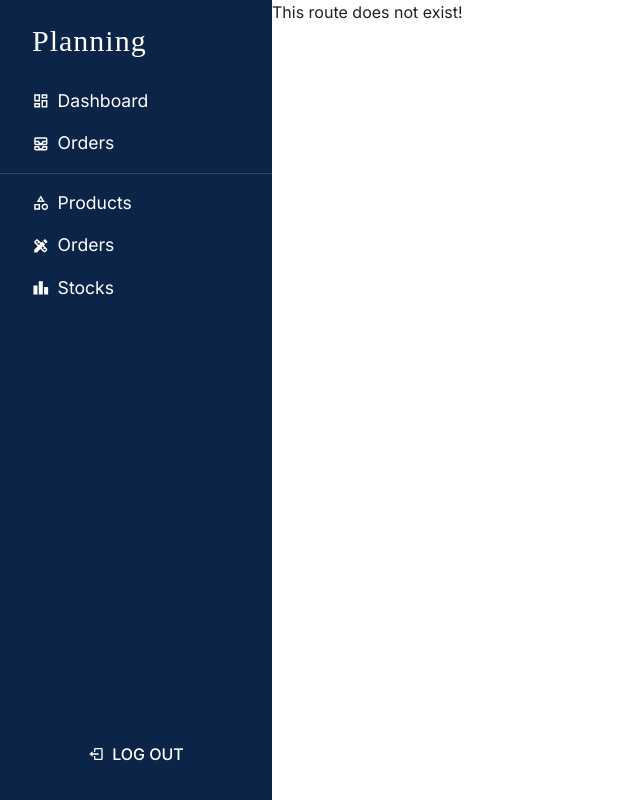
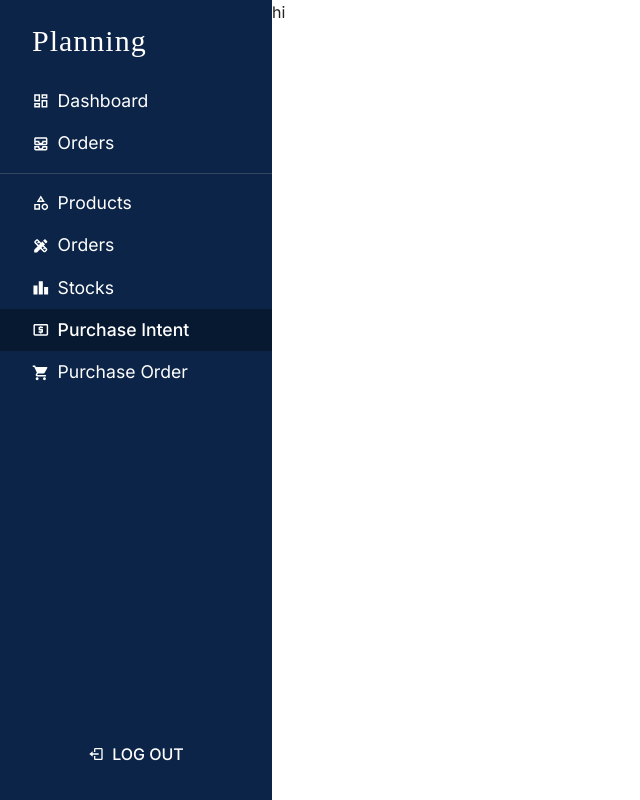
Before and after one commit to KZ-ERP-solutions/ERPfrontend, a React (Vite) app: page /planning/pi in a window 1280 px wide. Shown: the whole page, without its empty margins (0-640 px from the left). Built offline with nearby package versions, Linux system fonts and the light colour scheme; no server answers; a web font is replaced by a local one.

Commit message:
pi section added

```diff
--- a/src/components/common/SidePanel.jsx
+++ b/src/components/common/SidePanel.jsx
@@ -9,6 +9,8 @@ import {
   MdDesignServices,
   MdOutlineCategory,
   MdLeaderboard,
+  MdLocalAtm,
+  MdShoppingCart,
 } from 'react-icons/md';
 import Logout from './logout/Logout';
 
@@ -45,6 +47,16 @@ function SidePanel() {
       name: 'Stocks',
       path: '/planning/stocks',
       icon: <MdLeaderboard />,
+    },
+    {
+      name: 'Purchase Intent',
+      path: '/planning/pi',
+      icon: <MdLocalAtm />,
+    },
+    {
+      name: 'Purchase Order',
+      path: '/planning/po',
+      icon: <MdShoppingCart />,
     },
   ];
 
--- a/src/pages/planning/Planning.jsx
+++ b/src/pages/planning/Planning.jsx
@@ -10,6 +10,8 @@ import Materials from './Materials';
 import Products from './Products';
 import Dashboard from '../Dashboard';
 import Stocks from './stock/Stocks';
+import PurchaseIntent from './PurchaseIntent';
+import PurchaseOrder from './PurchaseOrder';
 
 function Planning() {
   const location = useLocation();
@@ -32,6 +34,8 @@ function Planning() {
           <Route exact path="/products" element={<Products />} />
           <Route exact path="/materials" element={<Materials />} />
           <Route exact path="/stocks" element={<Stocks />} />
+          <Route exact path="/pi" element={<PurchaseIntent />} />
+          <Route exact path="/po" element={<PurchaseOrder />} />
           <Route path="*" element={<ErrorPage />} />
         </Routes>
       </Box>
--- a/src/pages/planning/Products.jsx
+++ b/src/pages/planning/Products.jsx
@@ -1,6 +1,5 @@
 import React, { useEffect, useState } from 'react';
 import { Box, Typography } from '@mui/material';
-import { FaSitemap } from 'react-icons/fa';
 import api from '../../utils/api';
 import ProductsTable from '../../components/planning/products/ProductsTable';
 import SearchWrapper from '../../components/planning/products/SearchWrapper';
--- /dev/null
+++ b/src/pages/planning/PurchaseIntent.jsx
@@ -0,0 +1,16 @@
+import React, { useEffect, useState } from 'react';
+import api from '../../utils/api';
+
+function PurchaseIntent() {
+  const [list, setList] = useState([]);
+
+  useEffect(() => {
+    api.planning.pi.list().then((res) => {
+      console.log(res);
+      setList(res.PR_list);
+    });
+  }, []);
+  return <div>hi</div>;
+}
+
+export default PurchaseIntent;
--- /dev/null
+++ b/src/pages/planning/PurchaseOrder.jsx
@@ -0,0 +1,7 @@
+import React from 'react';
+
+function PurchaseOrder() {
+  return <div>PurchaseOrder</div>;
+}
+
+export default PurchaseOrder;
--- a/src/utils/api.js
+++ b/src/utils/api.js
@@ -92,6 +92,12 @@ const api = {
         return axios.get(path).then((res) => res.data);
       },
     },
+    pi: {
+      list: async () => {
+        const path = '/planning/pi_api/';
+        return axios.get(path).then((res) => res.data);
+      },
+    },
   },
 };
 
```
